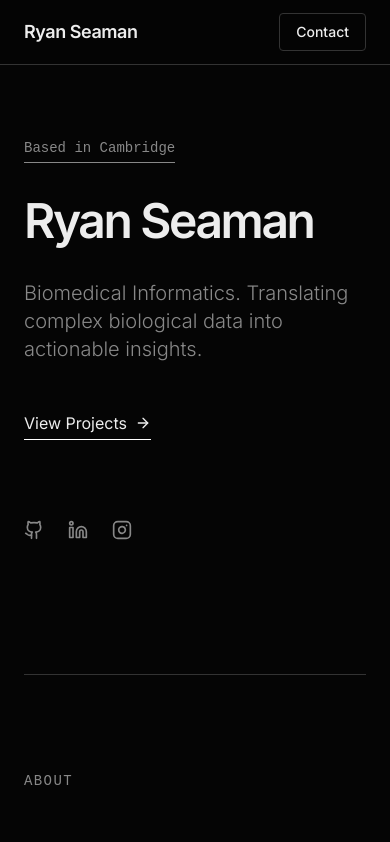
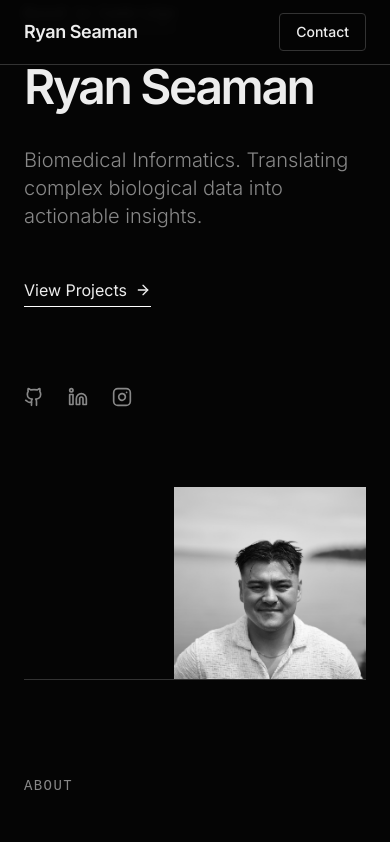
Before and after one commit to RPSeaman/RPSeaman.github.io, a React (Vite) app: page / in a window 390 px wide. Shown: the top 842 px of the page. Built offline with nearby package versions, Linux system fonts and the light colour scheme.

Commit message:
add profile pic to mobile

```diff
--- a/components/Hero.tsx
+++ b/components/Hero.tsx
@@ -34,11 +34,11 @@ export const Hero: React.FC = () => {
         </div>
       </div>
 
-      <div className="hidden md:block justify-self-end">
+      <div className="justify-self-end md:justify-self-end">
         <img
           src="/images/profile.jpeg"
           alt="Profile picture"
-          className="mt-8 w-full object-cover aspect-square"
+          className="mt-8 w-48 md:w-full mx-auto md:mx-0 object-cover aspect-square"
         />
       </div>
     </div>
```
